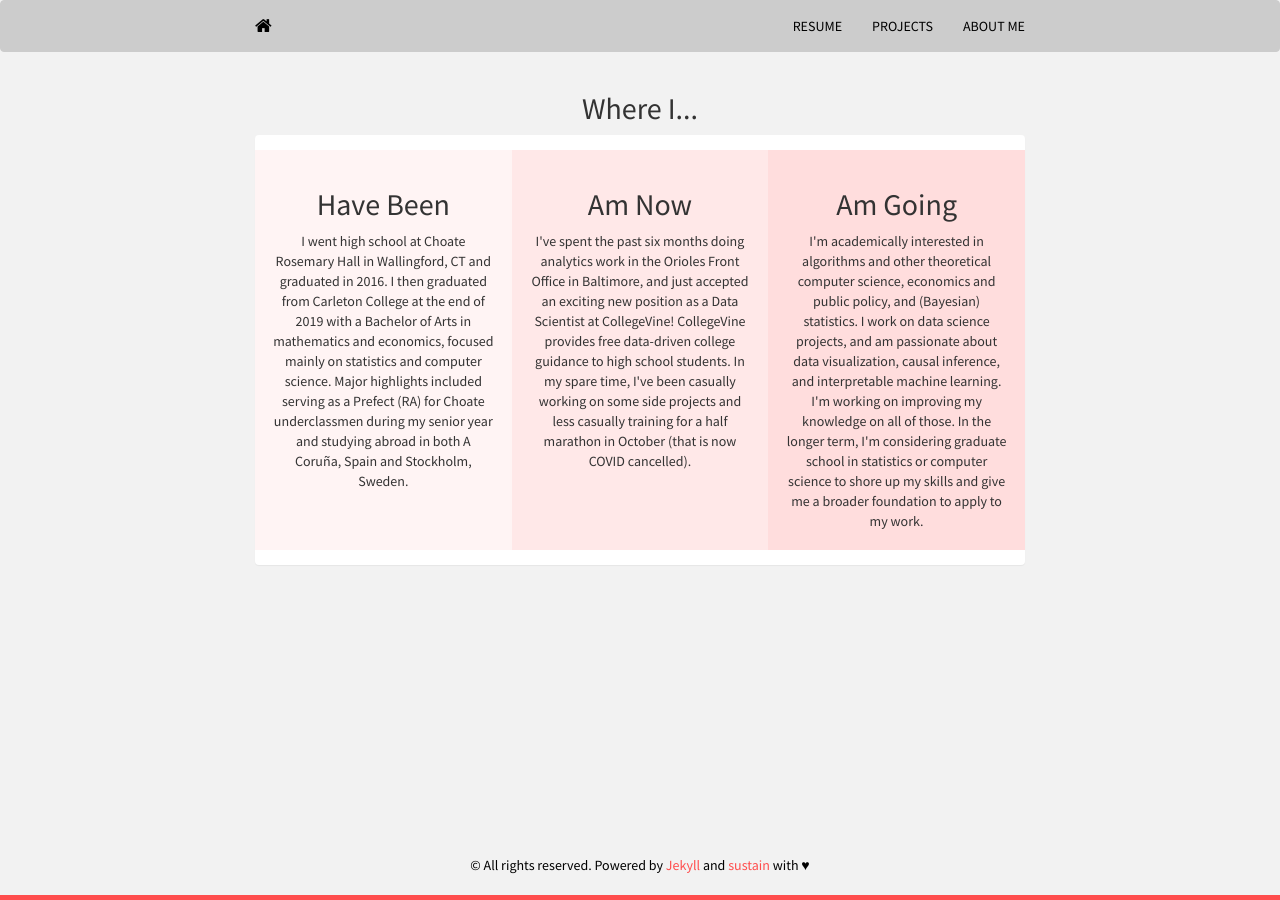
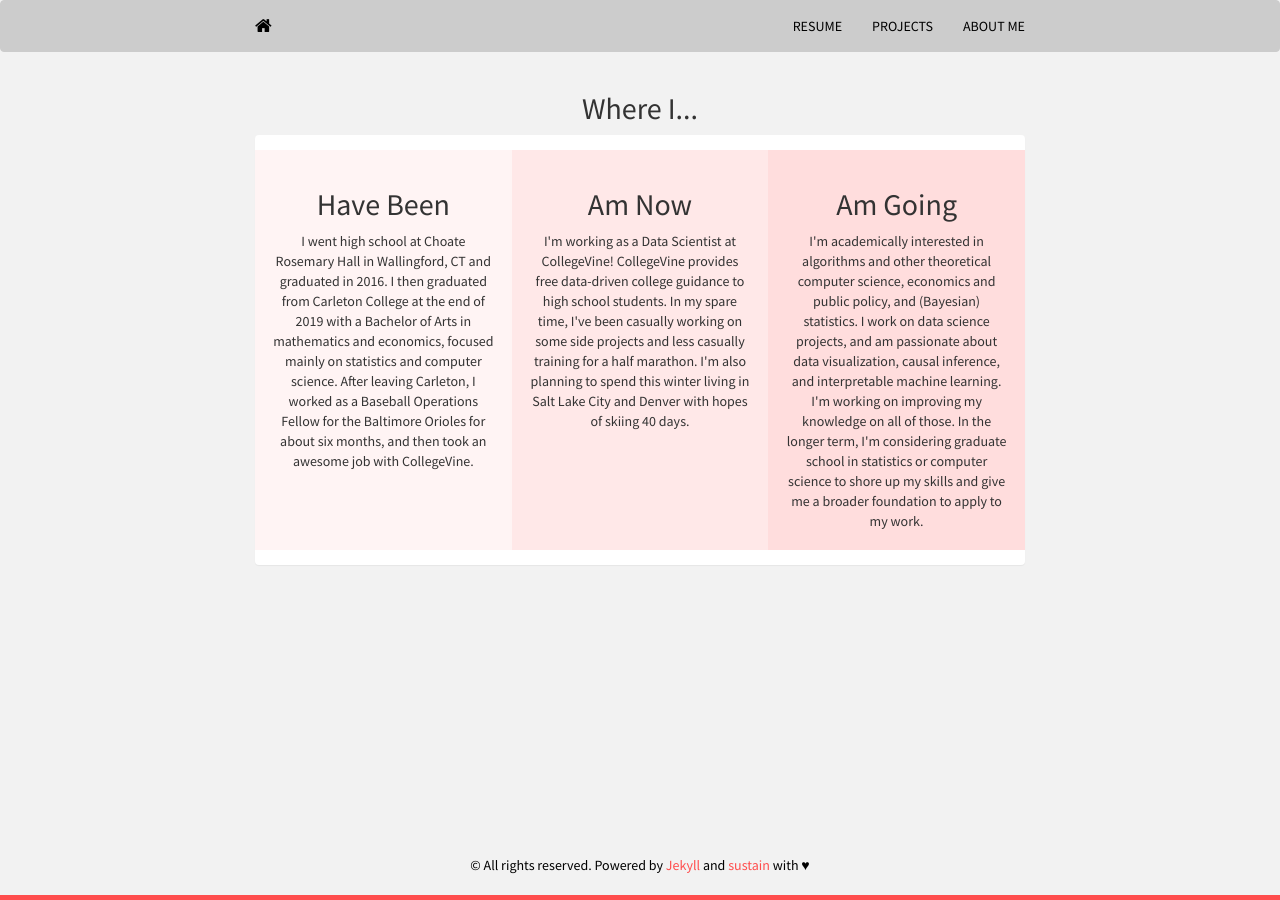
Before and after one commit to mrkaye97/mrkaye97.github.io, a Jekyll site: the page built from bio.html, in a window 1280 px wide. Built offline with Jekyll 4.4.1, drawn with Linux system fonts in a browser that asks for light colours; nearby versions of some CDN libraries.

Commit message:
Update bio.html

```diff
--- a/bio.html
+++ b/bio.html
@@ -54,11 +54,11 @@ Title: Bio
 				<div class="row">
 					<div class="column" style="background-color:#FF4D4D10;">
 				    <h2>Have Been</h2>
-				    <p>I went high school at Choate Rosemary Hall in Wallingford, CT and graduated in 2016. I then graduated from Carleton College at the end of 2019 with a Bachelor of Arts in mathematics and economics, focused mainly on statistics and computer science. Major highlights included serving as a Prefect (RA) for Choate underclassmen during my senior year and studying abroad in both A Coruña, Spain and Stockholm, Sweden.</p>
+				    <p>I went high school at Choate Rosemary Hall in Wallingford, CT and graduated in 2016. I then graduated from Carleton College at the end of 2019 with a Bachelor of Arts in mathematics and economics, focused mainly on statistics and computer science. After leaving Carleton, I worked as a Baseball Operations Fellow for the Baltimore Orioles for about six months, and then took an awesome job with CollegeVine.</p>
 				  </div>
 				  <div class="column" style="background-color:#FF4D4D20;">
 				    <h2>Am Now</h2>
-				    <p>I've spent the past six months doing analytics work in the Orioles Front Office in Baltimore, and just accepted an exciting new position as a Data Scientist at CollegeVine! CollegeVine provides free data-driven college guidance to high school students. In my spare time, I've been casually working on some side projects and less casually training for a half marathon in October (that is now COVID cancelled).</p>
+				    <p>I'm working as a Data Scientist at CollegeVine! CollegeVine provides free data-driven college guidance to high school students. In my spare time, I've been casually working on some side projects and less casually training for a half marathon. I'm also planning to spend this winter living in Salt Lake City and Denver with hopes of skiing 40 days.</p>
 				  </div>
 				  <div class="column" style="background-color:#FF4D4D30;">
 				    <h2>Am Going</h2>
```
